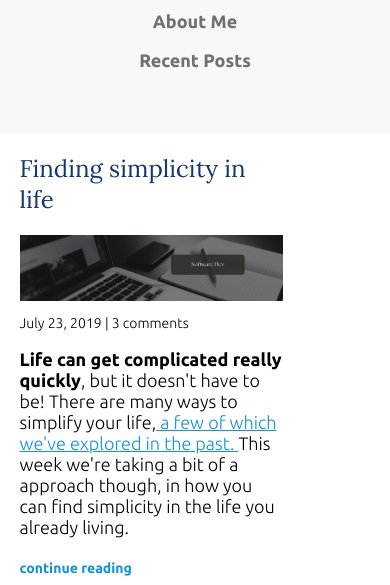
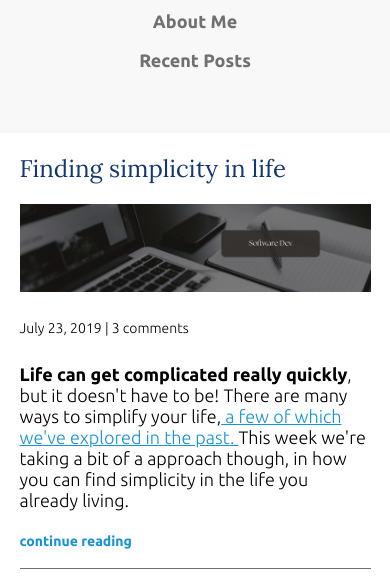
Before and after one commit to seVishnu/responsive-exercise-2, a plain HTML site: page index.html in a window 390 px wide. Shown: the part 146-731 px from the top of the page. Drawn offline with Linux system fonts and the light colour scheme.

Commit message:
fea:mobile-first-method-ongoing

```diff
--- a/style.css
+++ b/style.css
@@ -52,6 +52,9 @@ strong {
   color: #143774;
   text-decoration: underline;
 }
+.article-info {
+  margin: 2em 0;
+}
 /*Layout*/
 .container {
   width: 90%;
@@ -61,24 +64,22 @@ strong {
 .container-flex {
   display: flex;
   justify-content: space-between;
+  flex-direction: column;
 }
 header {
   background-color: #f8f8f8;
   padding: 2em 0;
+  text-align: center;
 }
-main {
-  width: 75%;
-}
-aside {
-  width: 20%;
-}
-@media screen and (max-width: 675px) {
+@media screen and (min-width: 675px) {
   .container-flex {
-    flex-direction: column;
-    /* align-items: center; */
+    flex-direction: row;
   }
-  header {
-    text-align: center;
+  main {
+    width: 75%;
+  }
+  aside {
+    width: 20%;
   }
 }
 nav ul {
@@ -118,3 +119,7 @@ nav a:focus {
     margin: 0.5em 0;
   }
 }
+.article-featured {
+  border-bottom: 1px solid #707070;
+  padding-bottom: 1em;
+}
```
